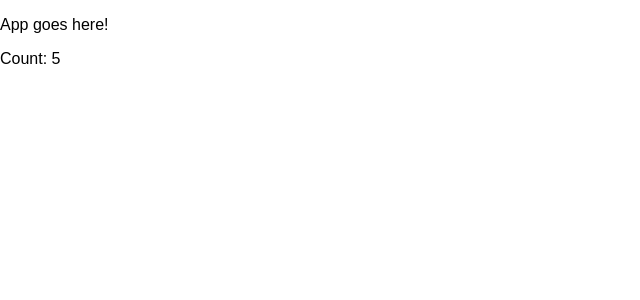
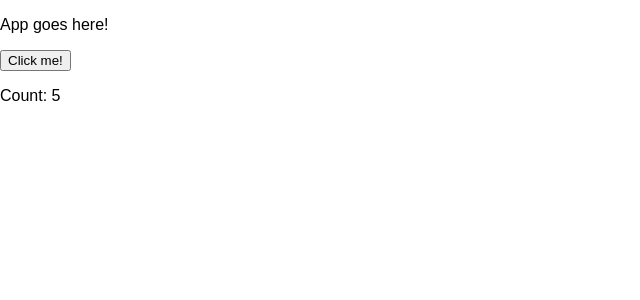
Before and after one commit to dan1elhughes/react-tutorial, a React (Create React App) app: page / in a window 1280 px wide. Shown: the top 300 px of the page, without its empty margins (0-640 px from the left). Built offline with nearby package versions, Linux system fonts and the light colour scheme.

Commit message:
Add clickable button

```diff
--- a/src/App.js
+++ b/src/App.js
@@ -12,10 +12,15 @@ class App extends Component {
 		};
 	}
 
+	onButtonClick() {
+		console.log('click!');
+	}
+
 	render() {
 		return (
 			<div className="App">
 				<p>App goes here!</p>
+				<button onClick={this.onButtonClick}>Click me!</button>
 				<Count number={this.state.number}/>
 			</div>
 		);
```
